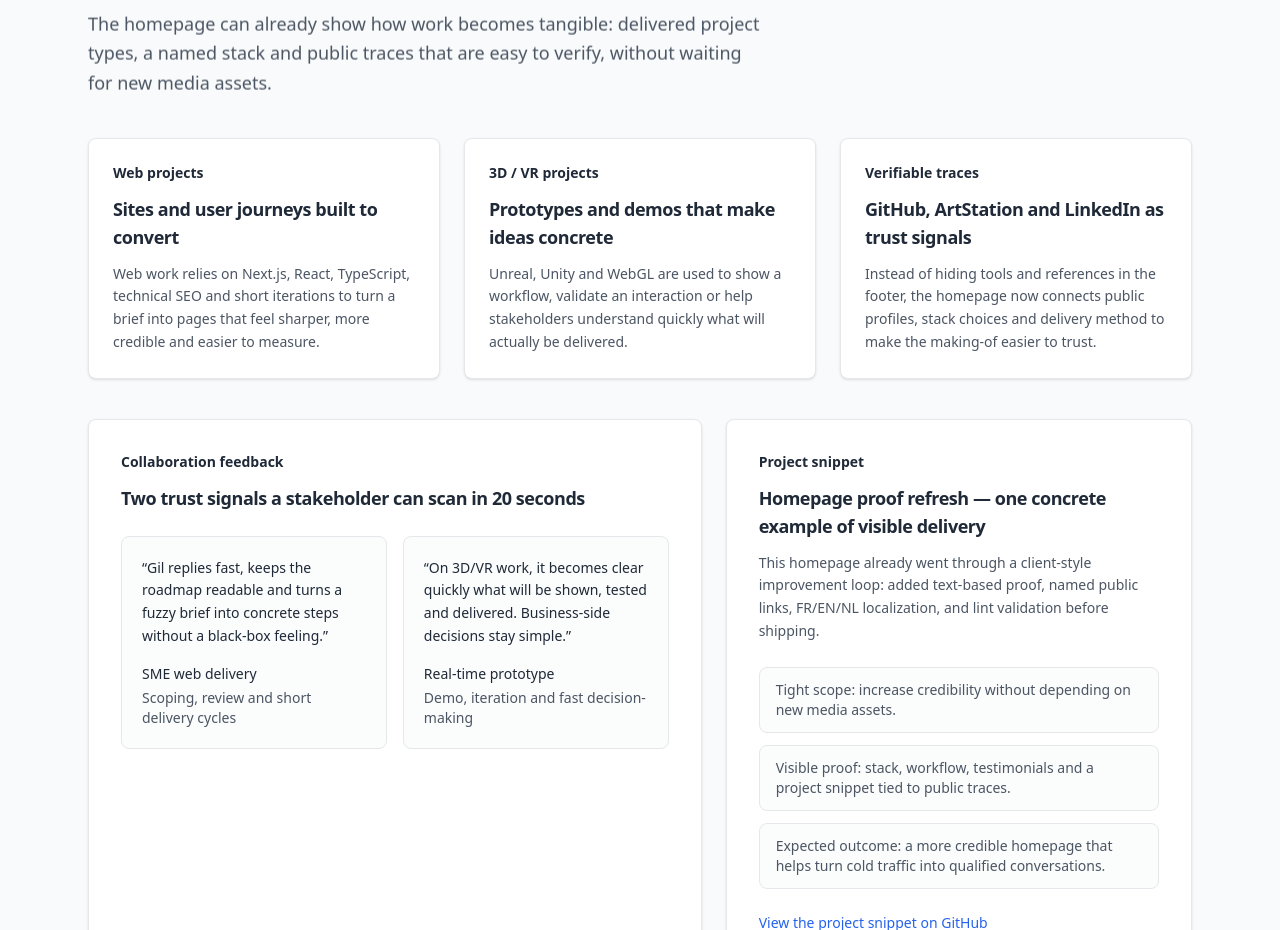
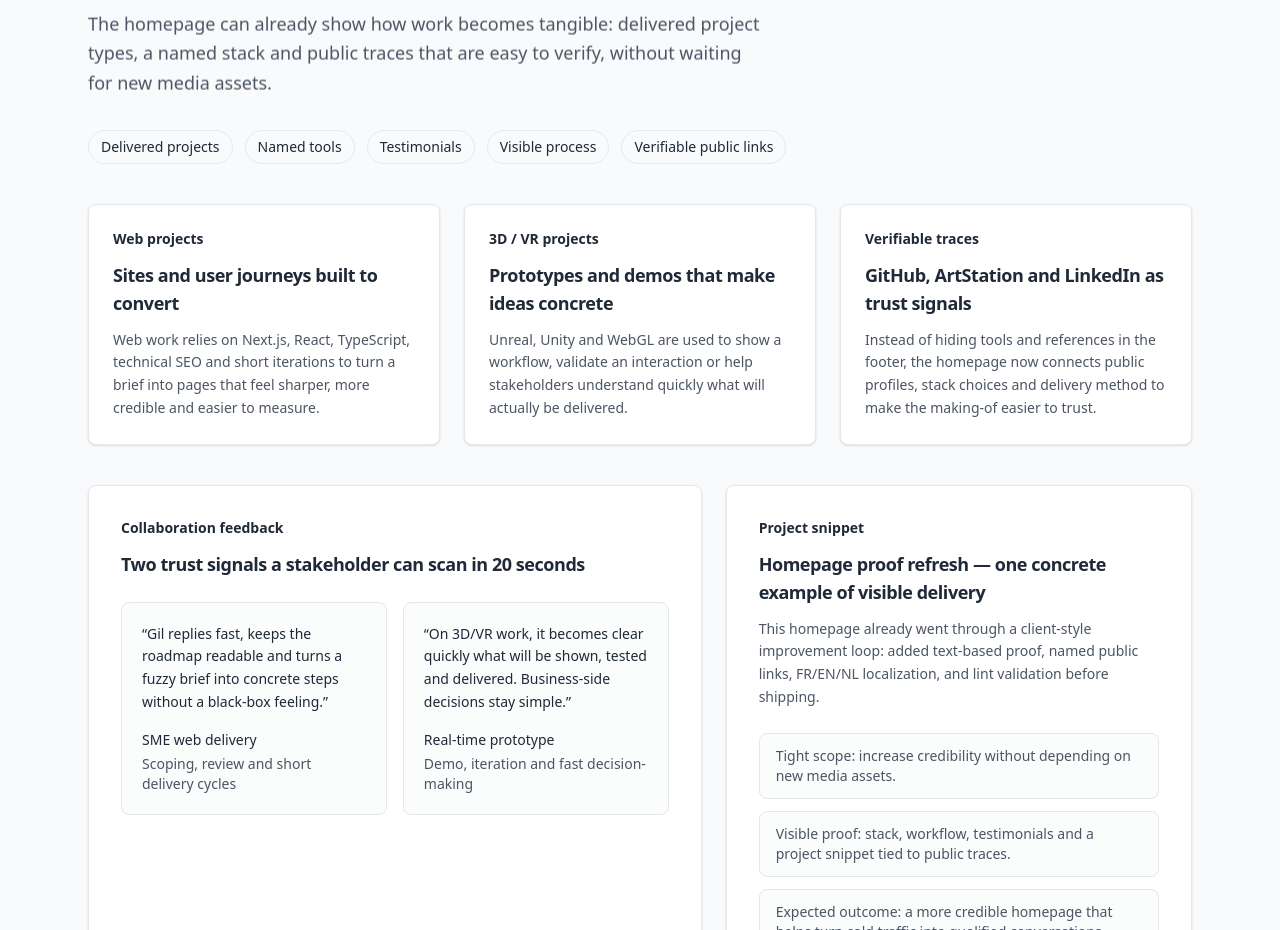
Before and after one commit to edge-solutions-hq/edge-solutions, a Next.js app in the folder web/: page /en in a window 1280 px wide. Shown: the part 2420-3350 px from the top of the page. Built offline with nearby package versions, Linux system fonts and the light colour scheme; no server answers.

Commit message:
Add homepage proof token strip

```diff
--- a/web/messages/en.json
+++ b/web/messages/en.json
@@ -88,6 +88,13 @@
       "eyebrow": "Proof in practice",
       "title": "Text-based proof beats vague claims",
       "intro": "The homepage can already show how work becomes tangible: delivered project types, a named stack and public traces that are easy to verify, without waiting for new media assets.",
+      "tokens": {
+        "projects": "Delivered projects",
+        "tools": "Named tools",
+        "testimonials": "Testimonials",
+        "process": "Visible process",
+        "publicLinks": "Verifiable public links"
+      },
       "items": {
         "web": {
           "kicker": "Web projects",
--- a/web/messages/fr.json
+++ b/web/messages/fr.json
@@ -88,6 +88,13 @@
       "eyebrow": "Preuves en pratique",
       "title": "Des preuves textuelles plutôt que des promesses floues",
       "intro": "La page d’accueil peut déjà montrer comment le travail se matérialise : projets livrés, stack assumée et traces publiques faciles à vérifier, sans attendre de nouveaux visuels.",
+      "tokens": {
+        "projects": "Projets livrés",
+        "tools": "Outils nommés",
+        "testimonials": "Témoignages",
+        "process": "Process visible",
+        "publicLinks": "Liens publics vérifiables"
+      },
       "items": {
         "web": {
           "kicker": "Projets web",
--- a/web/messages/nl.json
+++ b/web/messages/nl.json
@@ -88,6 +88,13 @@
       "eyebrow": "Bewijs in de praktijk",
       "title": "Tekstueel bewijs werkt beter dan vage claims",
       "intro": "De homepage kan nu al tonen hoe werk concreet wordt: opgeleverde projecttypes, een benoemde stack en publieke sporen die makkelijk te controleren zijn, zonder nieuwe media-assets.",
+      "tokens": {
+        "projects": "Opgeleverde projecten",
+        "tools": "Benoemde tools",
+        "testimonials": "Testimonials",
+        "process": "Zichtbaar proces",
+        "publicLinks": "Controleerbare publieke links"
+      },
       "items": {
         "web": {
           "kicker": "Webprojecten",
--- a/web/src/app/[locale]/page.tsx
+++ b/web/src/app/[locale]/page.tsx
@@ -308,6 +308,24 @@ export default async function HomePage({params}: Props) {
           <p>{t('home.proof.intro')}</p>
         </SectionIntro>
 
+        <div className="mt-8 flex flex-wrap gap-3">
+          <span className="rounded-full border border-border bg-background/70 px-3 py-1.5 text-sm font-medium text-foreground">
+            {t('home.proof.tokens.projects')}
+          </span>
+          <span className="rounded-full border border-border bg-background/70 px-3 py-1.5 text-sm font-medium text-foreground">
+            {t('home.proof.tokens.tools')}
+          </span>
+          <span className="rounded-full border border-border bg-background/70 px-3 py-1.5 text-sm font-medium text-foreground">
+            {t('home.proof.tokens.testimonials')}
+          </span>
+          <span className="rounded-full border border-border bg-background/70 px-3 py-1.5 text-sm font-medium text-foreground">
+            {t('home.proof.tokens.process')}
+          </span>
+          <span className="rounded-full border border-border bg-background/70 px-3 py-1.5 text-sm font-medium text-foreground">
+            {t('home.proof.tokens.publicLinks')}
+          </span>
+        </div>
+
         <div className="mt-10 grid grid-cols-1 gap-6 md:grid-cols-3">
           <Card className="p-6">
             <div className="text-sm font-semibold text-foreground">
```
